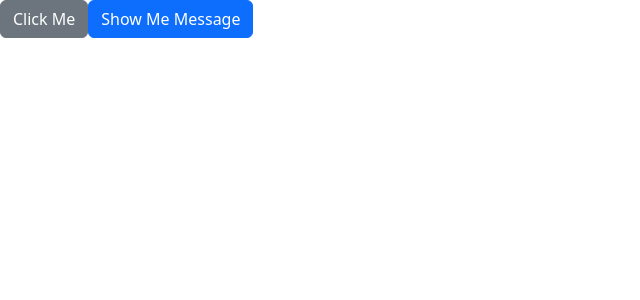
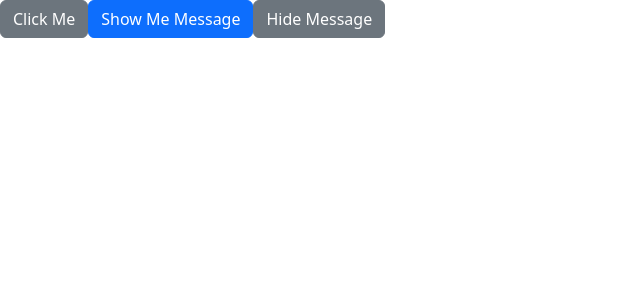
Before and after one commit to IDeployOnFriday/react-app-for-beginners-mosh, a React (Vite) app: page / in a window 1280 px wide. Shown: the top 300 px of the page, without its empty margins (0-640 px from the left). Built offline with nearby package versions, Linux system fonts and the light colour scheme.

Commit message:
hide message

```diff
--- a/src/App.tsx
+++ b/src/App.tsx
@@ -24,6 +24,7 @@ function App() {
           null
           : <Message/>
       }
+      <Button color="secondary" onClick={() => setGreetingVisiblity(false)}>Hide Message</Button>
   </div>
 }
 
```
